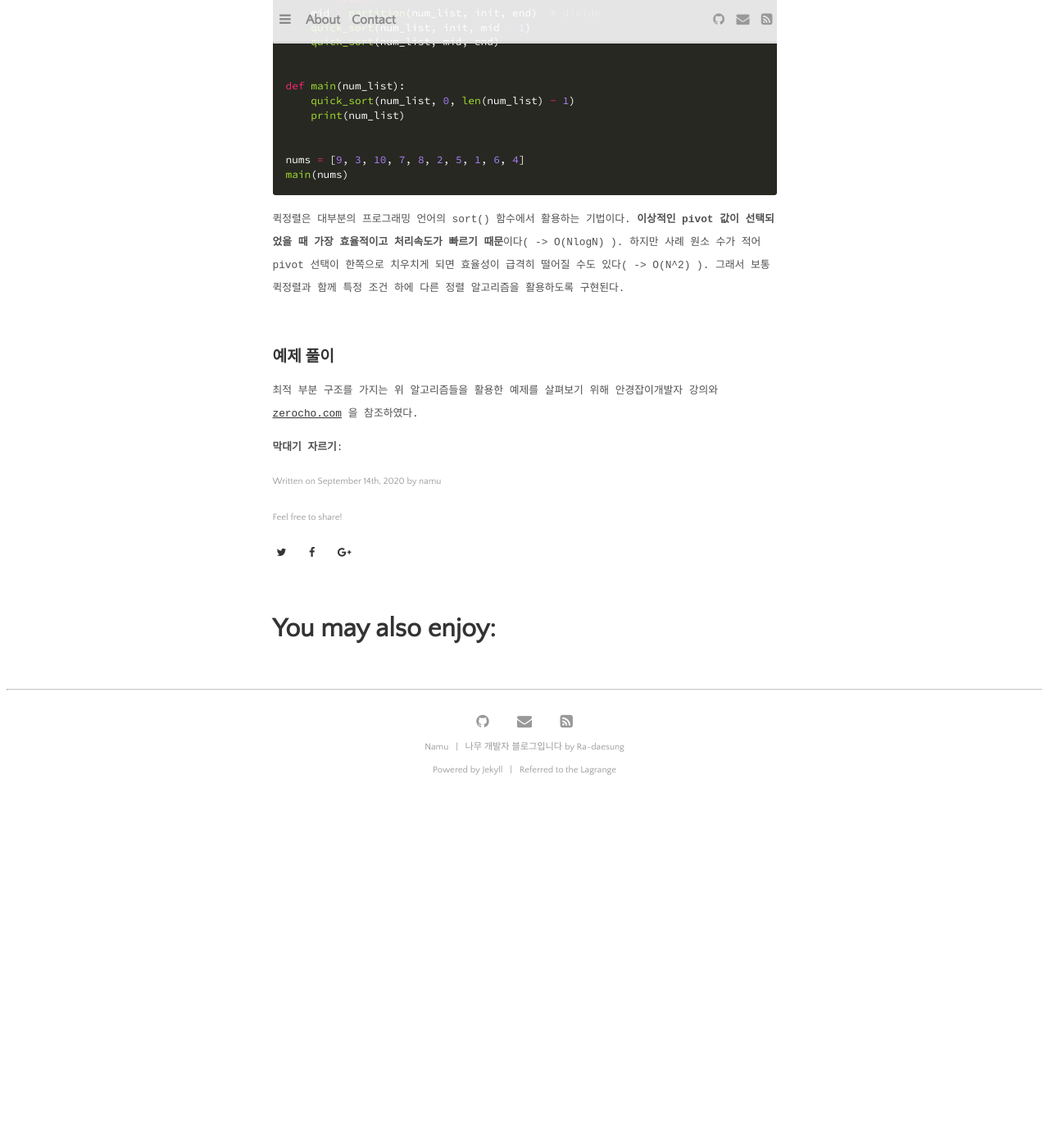
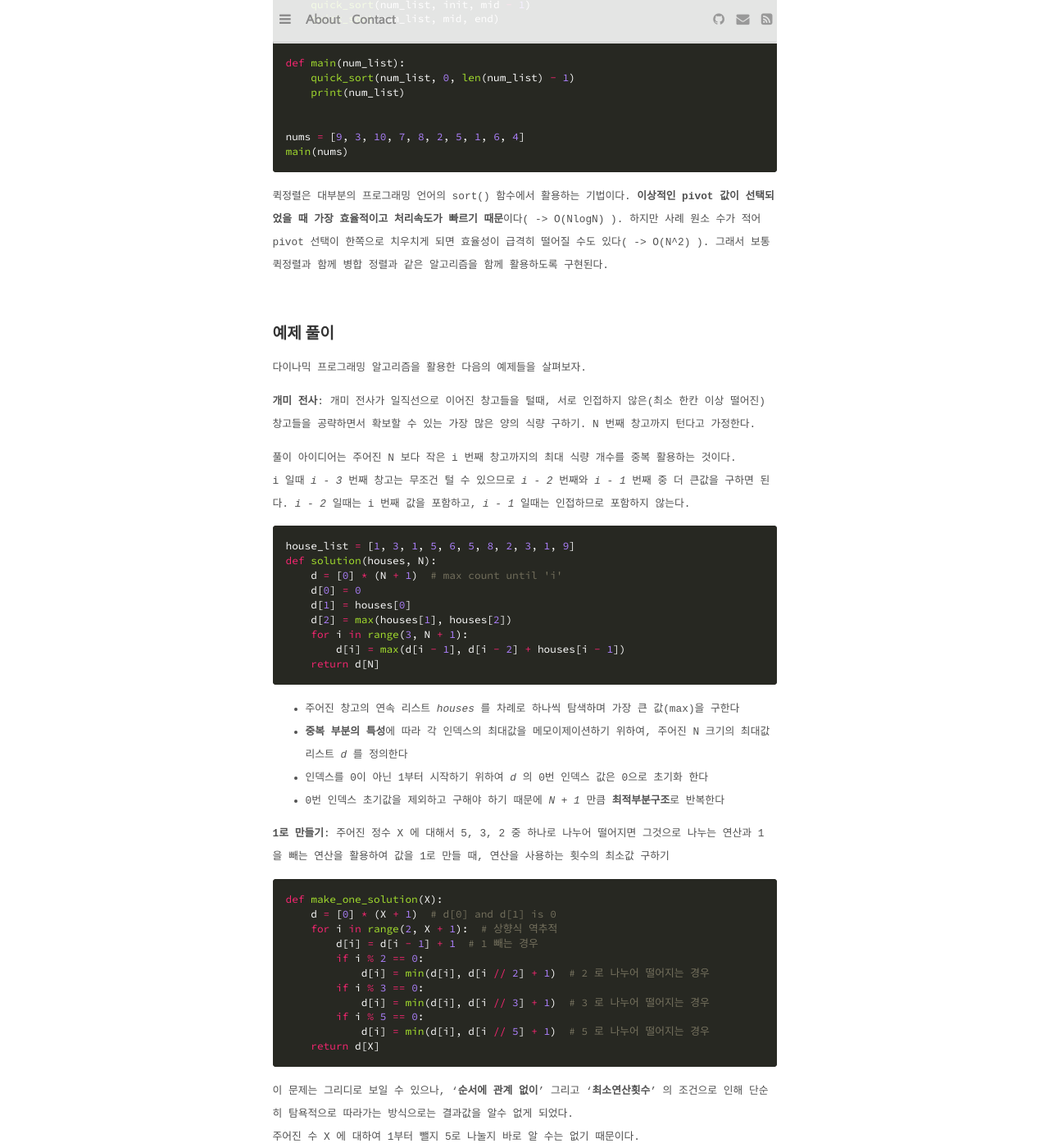
Before and after one commit to daesungRa/namu, a Jekyll site: the page built from _posts/algorithm/2020-09-14-dynamic.markdown, in a window 1280 px wide and 1400 px high, scrolled down 4138 px. Shown: the whole window at 82% size. Built offline with Jekyll 4.4.1, drawn with Linux system fonts in a browser that asks for light colours; some web fonts are replaced; before the commit the page ends 5139 px from its top, so only the background shows below that; some of the changed text lies outside the part shown.

Commit message:
post: Add dynamic algorithm solutions

````diff
--- a/_posts/algorithm/2020-09-08-algorithm-base.markdown
+++ b/_posts/algorithm/2020-09-08-algorithm-base.markdown
@@ -16,7 +16,7 @@ image-source: https://pixabay.com/ko/users/200degrees-2051452/
 
 [안경잡이개발자](https://ndb796.tistory.com/)님의
 [이것이 취업을 위한 코딩테스트이다 with python 유튭 강의](https://www.youtube.com/watch?v=Lytj_xcw8mE&list=PLRx0vPvlEmdBFBFOoK649FlEMouHISo8N)에서
-발췌했다.
+참조했다.
 
 <br>
 ## 순열과 조합
--- a/_posts/algorithm/2020-09-09-algorithm-dfs-bfs.markdown
+++ b/_posts/algorithm/2020-09-09-algorithm-dfs-bfs.markdown
@@ -16,7 +16,7 @@ image-source: https://pixabay.com/ko/users/200degrees-2051452/
 
 [안경잡이개발자](https://ndb796.tistory.com/)님의
 [이것이 취업을 위한 코딩테스트이다 with python 유튭 강의](https://www.youtube.com/watch?v=PqzyFDUnbrY&list=PLRx0vPvlEmdBFBFOoK649FlEMouHISo8N&index=3)에서
-발췌했다.
+참조했다.
 
 <br>
 ## 스택과 큐
--- a/_posts/algorithm/2020-09-14-dynamic.markdown
+++ b/_posts/algorithm/2020-09-14-dynamic.markdown
@@ -28,7 +28,7 @@ image-source: https://pixabay.com/ko/users/200degrees-2051452/
 
 [안경잡이개발자](https://ndb796.tistory.com/)님의
 [이것이 취업을 위한 코딩테스트이다 with python 유튭 강의](https://www.youtube.com/watch?v=vRFXpqWDbRU&list=PLRx0vPvlEmdBFBFOoK649FlEMouHISo8N&index=5)에서
-발췌했다.
+참조했다.
 
 <br>
 ## Dynamic programming
@@ -145,9 +145,9 @@ def loop_init_f(n):
 
 앞서 다이나믹 프로그래밍은 ['최적부분구조'와 '중복되는 부분'](#dynamic-programming) 의 특성이 있다는 것을 살펴보았다.
 
-**분할 정복** 알고리즘은 DP 와 같이 최적부분구조(작은 문제들로 구성된 큰 문제)의 특성을 가지는 공통점이 있지만,
-중복 부분이 존재하지는 않는다. 작게 반복되는 알고리즘은 존재하는 반면 중복되는 부분 연산이 없기 때문에
-캐싱과 같은 기법을 활용할 수 없다는 점을 기억해야 한다. 분할 정복 알고리즘의 대표적인 예가 퀵정렬이다.
+**분할 정복** 알고리즘은 DP 와 같이 최적부분구조(작은 문제들로 구성된 큰 문제)의 특성을 가지지만,
+중복 부분이 존재하지는 않는다. 한번 분할된 어느 한 부분은 중복해서 사용되는 일이 없기 때문에
+메모이제이션과 같은 기법을 활용할 수 없다는 점을 기억해야 한다. 이 알고리즘의 대표적인 예가 퀵정렬이다.
 
 **퀵정렬**: 기준 원소(pivot)에 대해 분할된 각 부분에 대해 같은 분할작업을 반복 수행한다.
 같은 원소에 대한 분할은 중복수행하지 않으면서 작은 분할이 큰 분할을 구성하는 최적부분구조라 할 수 있다.
@@ -187,12 +187,64 @@ main(nums)
 퀵정렬은 대부분의 프로그래밍 언어의 sort() 함수에서 활용하는 기법이다.
 **이상적인 pivot 값이 선택되었을 때 가장 효율적이고 처리속도가 빠르기 때문**이다( -> O(NlogN) ).
 하지만 사례 원소 수가 적어 pivot 선택이 한쪽으로 치우치게 되면 효율성이 급격히 떨어질 수도 있다( -> O(N^2) ).
-그래서 보통 퀵정렬과 함께 특정 조건 하에 다른 정렬 알고리즘을 활용하도록 구현된다.
+그래서 보통 퀵정렬과 함께 병합 정렬과 같은 알고리즘을 함께 활용하도록 구현된다.
 
 <br>
 ## 예제 풀이
 
-최적 부분 구조를 가지는 위 알고리즘들을 활용한 예제를 살펴보기 위해 안경잡이개발자 강의와
-[zerocho.com](https://www.zerocho.com/category/Algorithm/post/584b979a580277001862f182) 을 참조하였다.
+다이나믹 프로그래밍 알고리즘을 활용한 다음의 예제들을 살펴보자.
 
-**막대기 자르기**:
+**개미 전사**: 개미 전사가 일직선으로 이어진 창고들을 털때,
+서로 인접하지 않은(최소 한칸 이상 떨어진) 창고들을 공략하면서 확보할 수 있는 가장 많은 양의 식량 구하기.
+N 번째 창고까지 턴다고 가정한다.
+
+풀이 아이디어는 주어진 N 보다 작은 i 번째 창고까지의 최대 식량 개수를 중복 활용하는 것이다.<br>
+i 일때 _i - 3_ 번째 창고는 무조건 털 수 있으므로 _i - 2_ 번째와 _i - 1_ 번째 중 더 큰값을 구하면 된다.
+_i - 2_ 일때는 i 번째 값을 포함하고, _i - 1_ 일때는 인접하므로 포함하지 않는다.
+
+```python
+house_list = [1, 3, 1, 5, 6, 5, 8, 2, 3, 1, 9]
+def solution(houses, N):
+    d = [0] * (N + 1)  # max count until 'i'
+    d[0] = 0
+    d[1] = houses[0]
+    d[2] = max(houses[1], houses[2])
+    for i in range(3, N + 1):
+        d[i] = max(d[i - 1], d[i - 2] + houses[i - 1])
+    return d[N]
+```
+
+- 주어진 창고의 연속 리스트 _houses_ 를 차례로 하나씩 탐색하며 가장 큰 값(max)을 구한다
+- **중복 부분의 특성**에 따라 각 인덱스의 최대값을 메모이제이션하기 위하여, 주어진 N 크기의 최대값 리스트 _d_ 를 정의한다
+- 인덱스를 0이 아닌 1부터 시작하기 위하여 _d_ 의 0번 인덱스 값은 0으로 초기화 한다
+- 0번 인덱스 초기값을 제외하고 구해야 하기 때문에 _N + 1_ 만큼  **최적부분구조**로 반복한다
+
+**1로 만들기**: 주어진 정수 X 에 대해서 5, 3, 2 중 하나로 나누어 떨어지면 그것으로 나누는 연산과 1 을 빼는 연산을 활용하여 값을 1로 만들 때,
+연산을 사용하는 횟수의 최소값 구하기
+
+```python
+def make_one_solution(X):
+    d = [0] * (X + 1)  # d[0] and d[1] is 0
+    for i in range(2, X + 1):  # 상향식 역추적
+        d[i] = d[i - 1] + 1  # 1 빼는 경우
+        if i % 2 == 0:
+            d[i] = min(d[i], d[i // 2] + 1)  # 2 로 나누어 떨어지는 경우
+        if i % 3 == 0:
+            d[i] = min(d[i], d[i // 3] + 1)  # 3 로 나누어 떨어지는 경우
+        if i % 5 == 0:
+            d[i] = min(d[i], d[i // 5] + 1)  # 5 로 나누어 떨어지는 경우
+    return d[X]
+```
+
+이 문제는 그리디로 보일 수 있으나, '**순서에 관계 없이**' 그리고 '**최소연산횟수**' 의 조건으로 인해
+단순히 탐욕적으로 따라가는 방식으로는 결과값을 알수 없게 되었다.<br>
+주어진 수 X 에 대하여 1부터 뺄지 5로 나눌지 바로 알 수는 없기 때문이다.
+
+이 문제는 **메모이제이션을 활용한 다이나믹 프로그래밍**을 활용해 **보텀업 방식**으로 풀 수 있다.
+주어지는 수가 0 일 때, 1 일 때, 2 일 때, ... 순으로 역추적하여 각각의 최소연산횟수를 캐싱하는 것이다.
+
+X = 0 일 때 결과값 0, X = 1 일 때 결과값 0 으로 초기화하고(문제의 조건 중 해결 방법이 없음),
+보텀업 방식으로 풀면 특정 인덱스 i 에 대하여 i - 1 의 값을 사전에 알기 때문에
+이전 인덱스의 결과값으로부터 최소 횟수인 1 만을 증가시킬 수 있는 다음 연산조건이 어떤 것인지 파악 가능하다.
+
+위 코드의 반복문 안에서는 보텀업 방식이기 때문에 각 인덱스를 추적할 때마다 최소횟수인 1 을 더했다.
````
